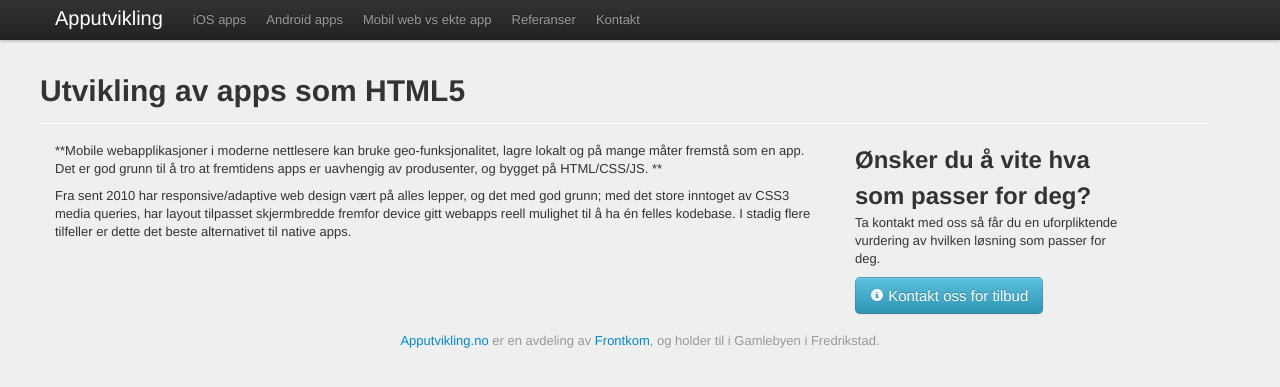
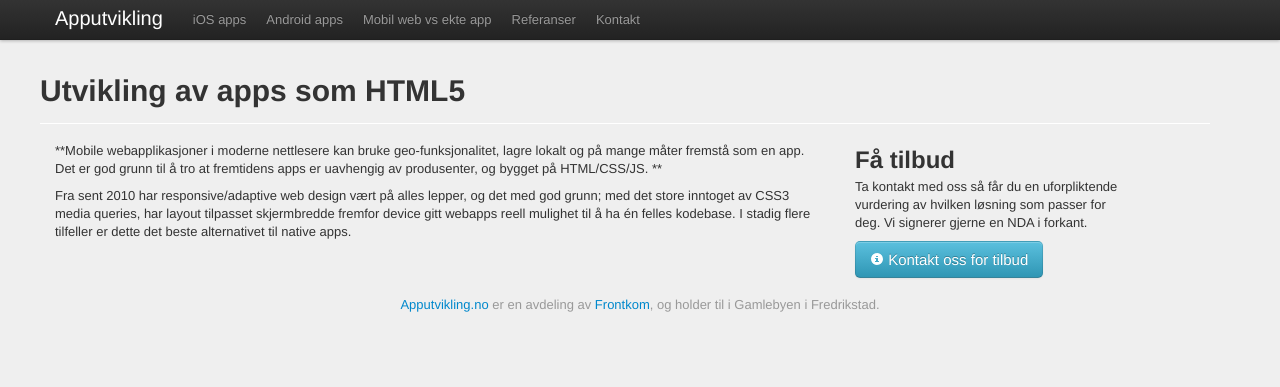
Before and after one commit to front/apputvikling, a Jekyll site: the page built from _posts/2012-04-02-html5.markdown, in a window 1280 px wide. Shown: the top 387 px of the page. Built offline with Jekyll 4.4.1, drawn with Linux system fonts in a browser that asks for light colours; nearby versions of some CDN libraries; comment, search, counter and statistics services are not loaded.

Commit message:
Kontakt stuff

```diff
--- a/_includes/contact-block.html
+++ b/_includes/contact-block.html
@@ -1,6 +1,6 @@
 <div class="contact-us">
-  <h2 >Ønsker du å vite hva som passer for deg?</h2>
-  <p>Ta kontakt med oss så får du en uforpliktende vurdering av hvilken løsning som passer for deg.</p>
+  <h2>Få tilbud</h2>
+  <p>Ta kontakt med oss så får du en uforpliktende vurdering av hvilken løsning som passer for deg. Vi signerer gjerne en NDA i forkant.</p>
   <a data-toggle="modal" href="/kontakt/" class="btn btn-info btn-large">
    <i class="icon-info-sign icon-white"></i> Kontakt oss for tilbud</a>
 </div>
--- a/kontakt/index.html
+++ b/kontakt/index.html
@@ -65,5 +65,6 @@ title: Kontakt oss
   </div>
   <div class="span4">
     <img src="/img/app-utvikling-iphone-android.png" />
+    <h2>Telefon: 69 30 44 00</h2>
   </div>
 </div>
```
Also changed, not shown: 11 other files.
